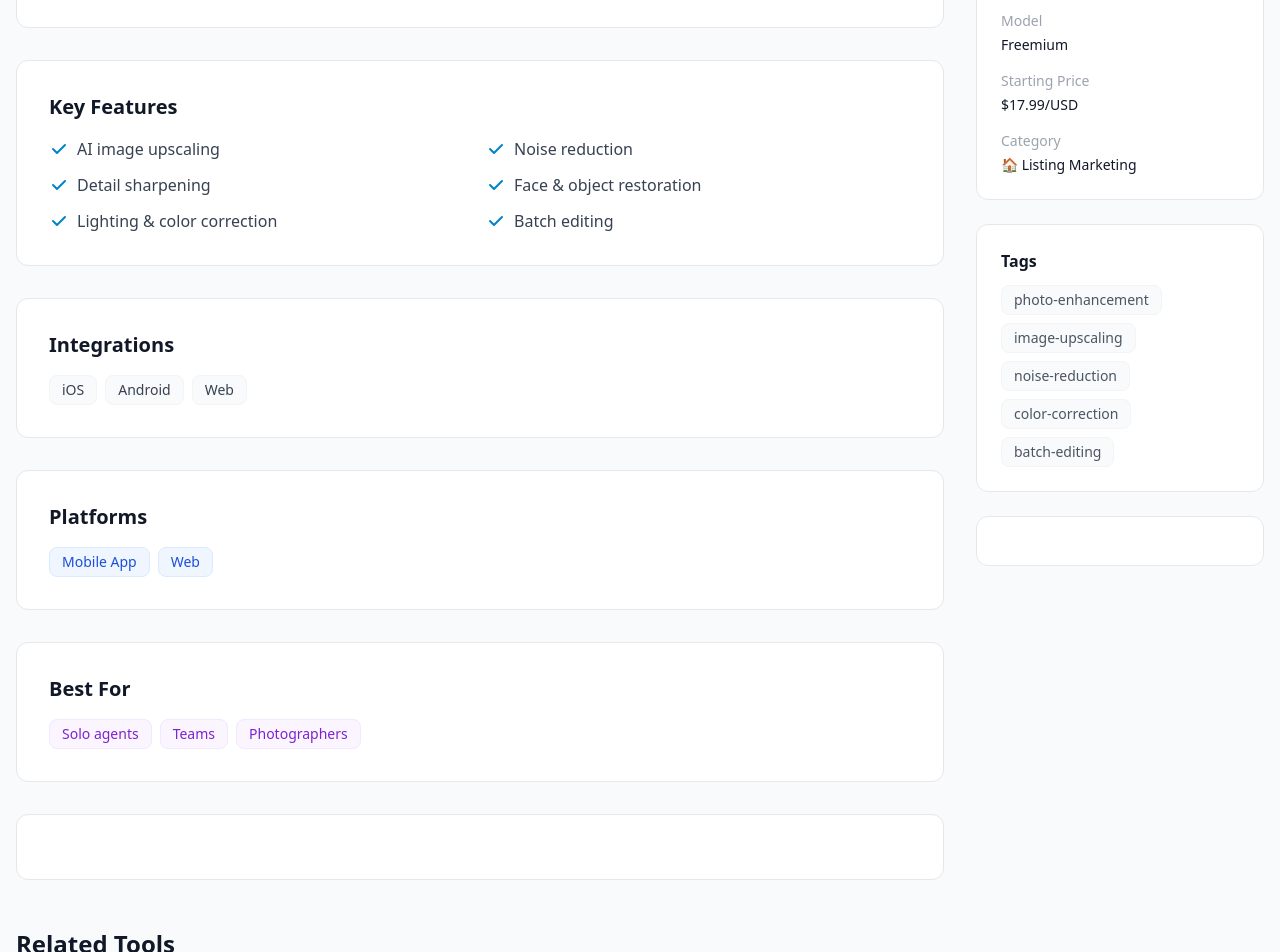
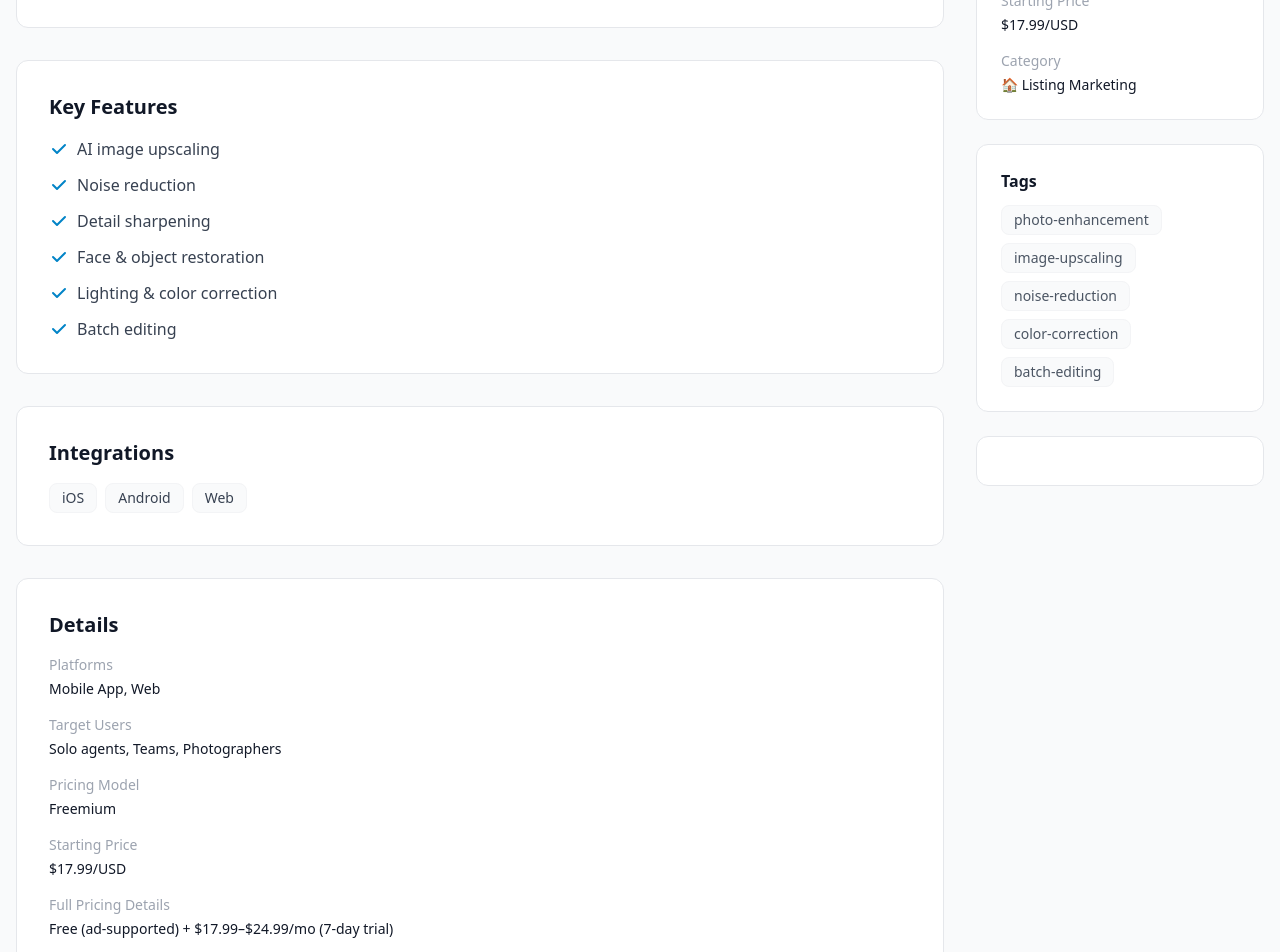
Before and after one commit to slsinteractive88-stack/ai-tools-real-estate-directory, a Next.js app: page /listings/remini in a window 1280 px wide. Shown: the part 480-1432 px from the top of the page. Built offline with nearby package versions, Linux system fonts and the light colour scheme; no server answers.

Commit message:
Update listing detail page to match FinAdvisor Vault format

```diff
--- a/src/app/listings/[slug]/page.tsx
+++ b/src/app/listings/[slug]/page.tsx
@@ -95,7 +95,7 @@ export default async function ListingPage({ params }: ListingPageProps) {
             {listing.keyFeatures && listing.keyFeatures.length > 0 && (
               <section className="bg-white rounded-xl border border-gray-200 p-6 sm:p-8">
                 <h2 className="text-xl font-semibold text-gray-900 mb-4">Key Features</h2>
-                <ul className="grid sm:grid-cols-2 gap-3">
+                <ul className="space-y-3">
                   {listing.keyFeatures.map((feature, i) => (
                     <li key={i} className="flex items-center gap-2 text-gray-700">
                       <svg className="w-5 h-5 text-primary-600 flex-shrink-0" fill="currentColor" viewBox="0 0 20 20">
@@ -122,33 +122,42 @@ export default async function ListingPage({ params }: ListingPageProps) {
               </section>
             )}
 
-            {/* Platforms */}
-            {listing.platforms && listing.platforms.length > 0 && (
-              <section className="bg-white rounded-xl border border-gray-200 p-6 sm:p-8">
-                <h2 className="text-xl font-semibold text-gray-900 mb-4">Platforms</h2>
-                <div className="flex flex-wrap gap-2">
-                  {listing.platforms.map((platform, i) => (
-                    <span key={i} className="px-3 py-1 bg-blue-50 text-blue-700 text-sm rounded-lg border border-blue-100">
-                      {platform}
-                    </span>
-                  ))}
-                </div>
-              </section>
-            )}
-
-            {/* Best For */}
-            {listing.targetUsers && listing.targetUsers.length > 0 && (
-              <section className="bg-white rounded-xl border border-gray-200 p-6 sm:p-8">
-                <h2 className="text-xl font-semibold text-gray-900 mb-4">Best For</h2>
-                <div className="flex flex-wrap gap-2">
-                  {listing.targetUsers.map((user, i) => (
-                    <span key={i} className="px-3 py-1 bg-purple-50 text-purple-700 text-sm rounded-lg border border-purple-100">
-                      {user}
-                    </span>
-                  ))}
-                </div>
-              </section>
-            )}
+            {/* Details */}
+            <section className="bg-white rounded-xl border border-gray-200 p-6 sm:p-8">
+              <h2 className="text-xl font-semibold text-gray-900 mb-4">Details</h2>
+              <dl className="space-y-4 text-sm">
+                {listing.platforms && listing.platforms.length > 0 && (
+                  <div>
+                    <dt className="text-gray-400 mb-1">Platforms</dt>
+                    <dd className="text-gray-900 font-medium">{listing.platforms.join(', ')}</dd>
+                  </div>
+                )}
+                {listing.targetUsers && listing.targetUsers.length > 0 && (
+                  <div>
+                    <dt className="text-gray-400 mb-1">Target Users</dt>
+                    <dd className="text-gray-900 font-medium">{listing.targetUsers.join(', ')}</dd>
+                  </div>
+                )}
+                {listing.pricingType && (
+                  <div>
+                    <dt className="text-gray-400 mb-1">Pricing Model</dt>
+                    <dd className="text-gray-900 font-medium">{listing.pricingType}</dd>
+                  </div>
+                )}
+                {listing.startingPrice > 0 && (
+                  <div>
+                    <dt className="text-gray-400 mb-1">Starting Price</dt>
+                    <dd className="text-gray-900 font-medium">${listing.startingPrice}/{listing.currency || 'USD'}</dd>
+                  </div>
+                )}
+                {listing.pricing && (
+                  <div>
+                    <dt className="text-gray-400 mb-1">Full Pricing Details</dt>
+                    <dd className="text-gray-900 font-medium">{listing.pricing}</dd>
+                  </div>
+                )}
+              </dl>
+            </section>
 
             {/* In-article Ad */}
             <div className="bg-white rounded-xl border border-gray-200 p-6 sm:p-8" aria-label="Advertisement">
@@ -163,15 +172,9 @@ export default async function ListingPage({ params }: ListingPageProps) {
               <div className="bg-white rounded-xl border border-gray-200 p-6">
                 <h3 className="font-semibold text-gray-900 mb-4">Quick Facts</h3>
                 <dl className="space-y-4 text-sm">
-                  {listing.pricing && (
-                    <div>
-                      <dt className="text-gray-400 mb-1">Pricing</dt>
-                      <dd className="text-gray-900 font-medium">{listing.pricing}</dd>
-                    </div>
-                  )}
                   {listing.pricingType && (
                     <div>
-                      <dt className="text-gray-400 mb-1">Model</dt>
+                      <dt className="text-gray-400 mb-1">Pricing Model</dt>
                       <dd className="text-gray-900 font-medium">{listing.pricingType}</dd>
                     </div>
                   )}
@@ -183,7 +186,11 @@ export default async function ListingPage({ params }: ListingPageProps) {
                   )}
                   <div>
                     <dt className="text-gray-400 mb-1">Category</dt>
-                    <dd className="text-gray-900 font-medium">{listing.categoryIcon} {listing.categoryName}</dd>
+                    <dd className="text-gray-900 font-medium">
+                      <Link href={`/categories/${listing.categoryId}`} className="hover:text-primary-600">
+                        {listing.categoryIcon} {listing.categoryName}
+                      </Link>
+                    </dd>
                   </div>
                 </dl>
               </div>
```
